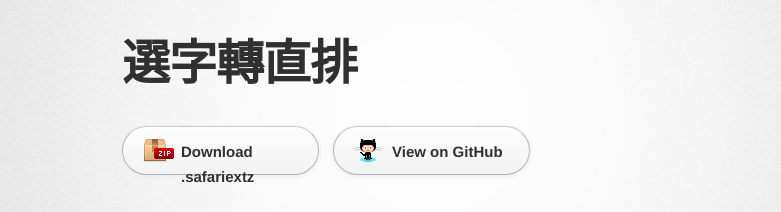
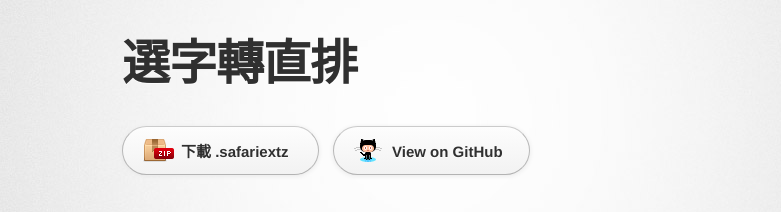
Before and after one commit to digdog/h2v, a plain HTML site: page index.html in a window 1280 px wide. Shown: the top 212 px of the page, without its empty margins (208-989 px from the left). Drawn offline with Linux system fonts and the light colour scheme; a web font is replaced by a local one.

Commit message:
Zip 1.0 binary and update URLs

```diff
--- a/index.html
+++ b/index.html
@@ -23,7 +23,7 @@
         </header>
 
         <section id="downloads" class="clearfix">
-          <a href="https://digdog.github.io/h2v/h2v.safariextz" id="download-zip" class="button"><span>Download .safariextz</span></a>
+          <a href="https://digdog.github.io/h2v/h2v.safariextz.zip" id="download-zip" class="button"><span>下載 .safariextz</span></a>
           <a href="https://github.com/digdog/h2v" id="view-on-github" class="button"><span>View on GitHub</span></a>
         </section>
 
```
Also changed, not shown: 3 other files.
